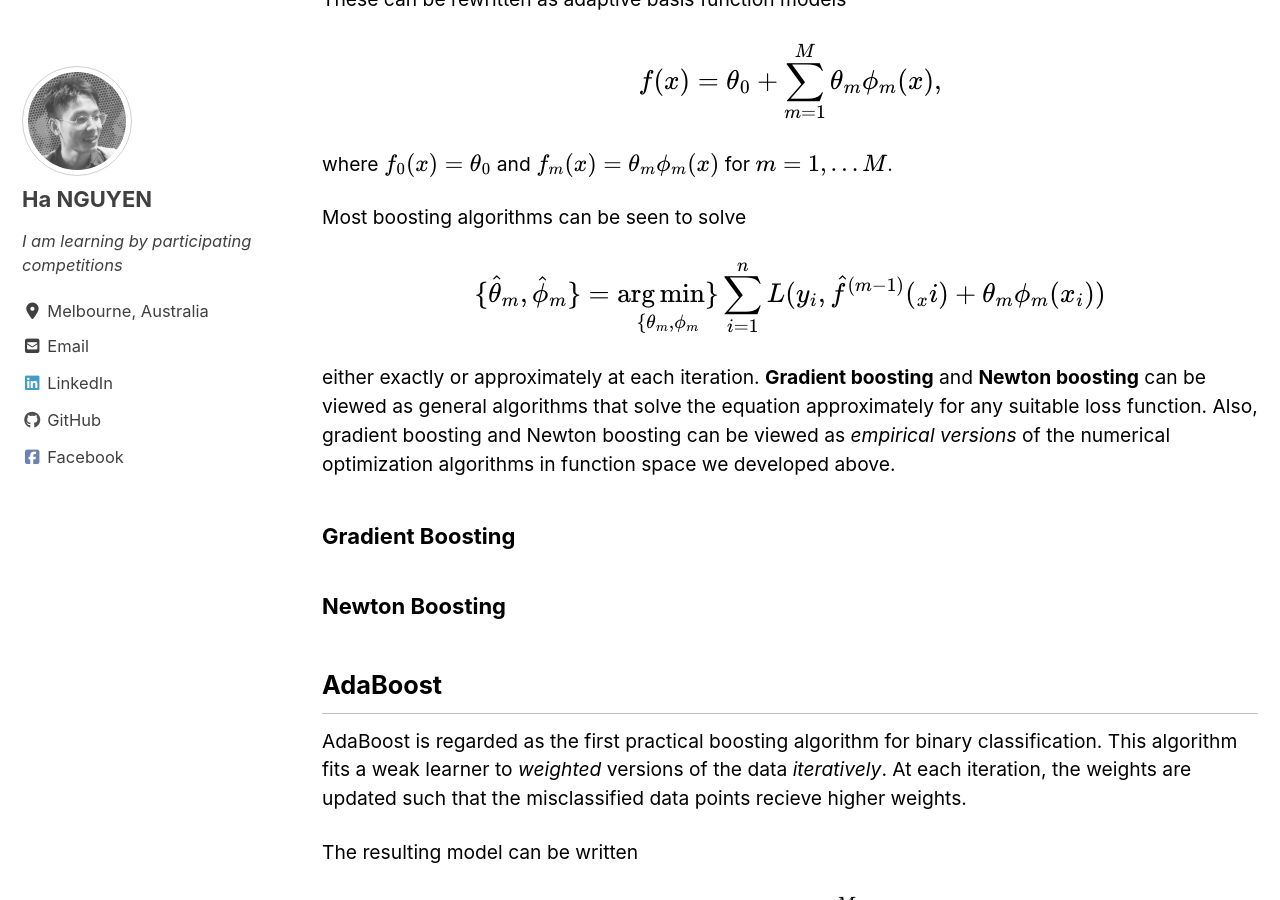
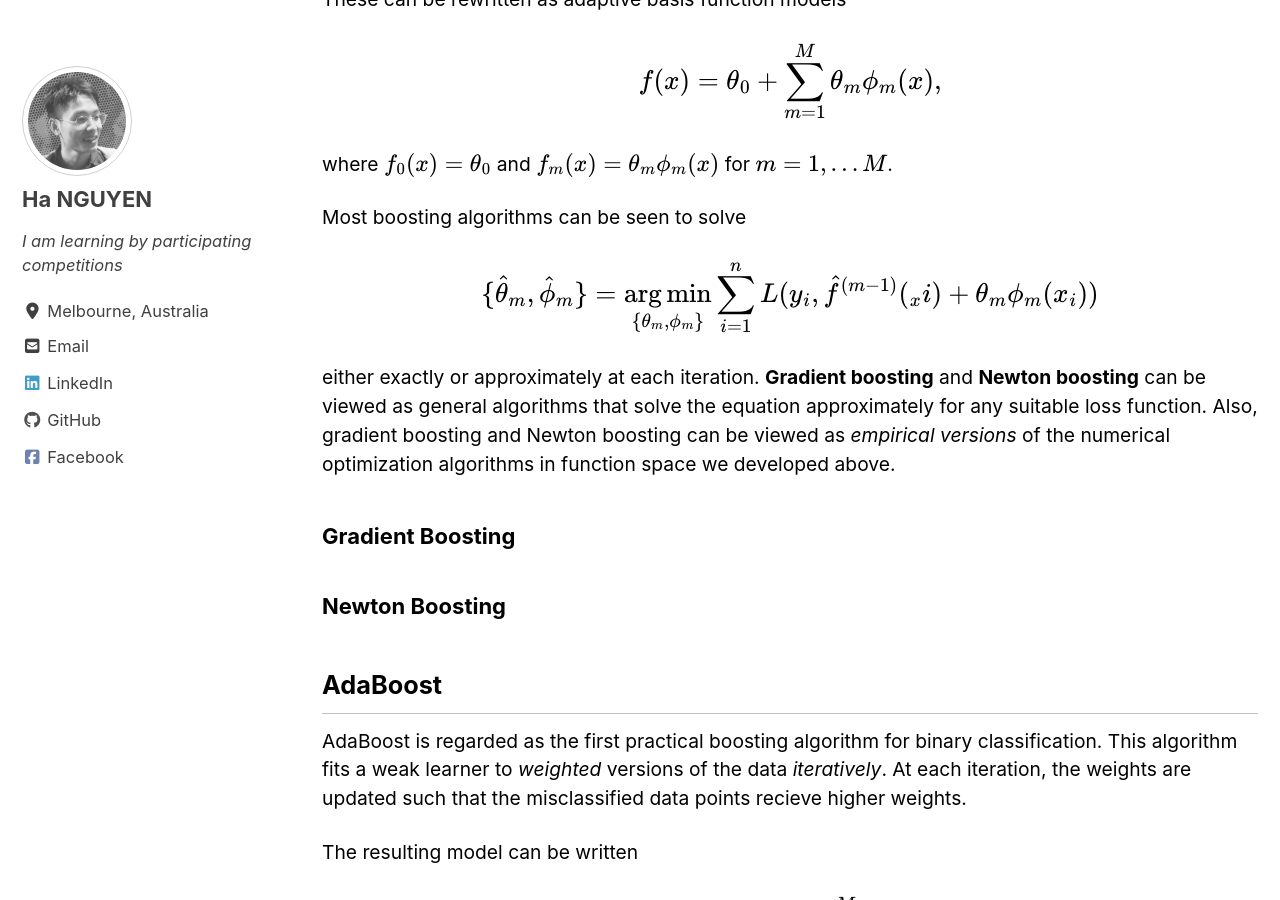
Before and after one commit to datasciblog/datasciblog.github.io, a Jekyll site: the page built from _posts/2020-02-26-tree-boosting-03.md, in a window 1280 px wide and 900 px high, scrolled down 9441 px. Built offline with Jekyll 4.4.1, drawn with Linux system fonts in a browser that asks for light colours; cached includes are drawn as plain includes; nearby versions of some CDN libraries; formulas are drawn with MathJax 3.

```diff
--- a/_posts/2020-02-26-tree-boosting-03.md
+++ b/_posts/2020-02-26-tree-boosting-03.md
@@ -255,7 +255,7 @@ where $f_0(x) = \theta_0$ and $f_m(x) = \theta_m \phi_m(x)$ for $m = 1, ...M$.
 
 Most boosting algorithms can be seen to solve
 
-$$ \{ \hat{\theta}_m, \hat{\phi}_m \} = \underset{ \{ \theta_m, \phi_m}{\arg\min \} } \sum\limits_{i=1}^n L(y_i, \hat{f}^{(m−1)}(_xi) + \theta_m \phi_m(x_i))$$
+$$ \{ \hat{\theta}_m, \hat{\phi}_m \} = \underset{ \{ \theta_m, \phi_m \} }{\arg\min} \sum\limits_{i=1}^n L(y_i, \hat{f}^{(m−1)}(_xi) + \theta_m \phi_m(x_i))$$
 
 either exactly or approximately at each iteration. **Gradient boosting** and **Newton boosting** can be viewed as general algorithms that solve the equation approximately for any suitable loss function. Also, gradient boosting and Newton boosting can be viewed as *empirical versions* of the numerical optimization algorithms in function space we developed above.
 
```
